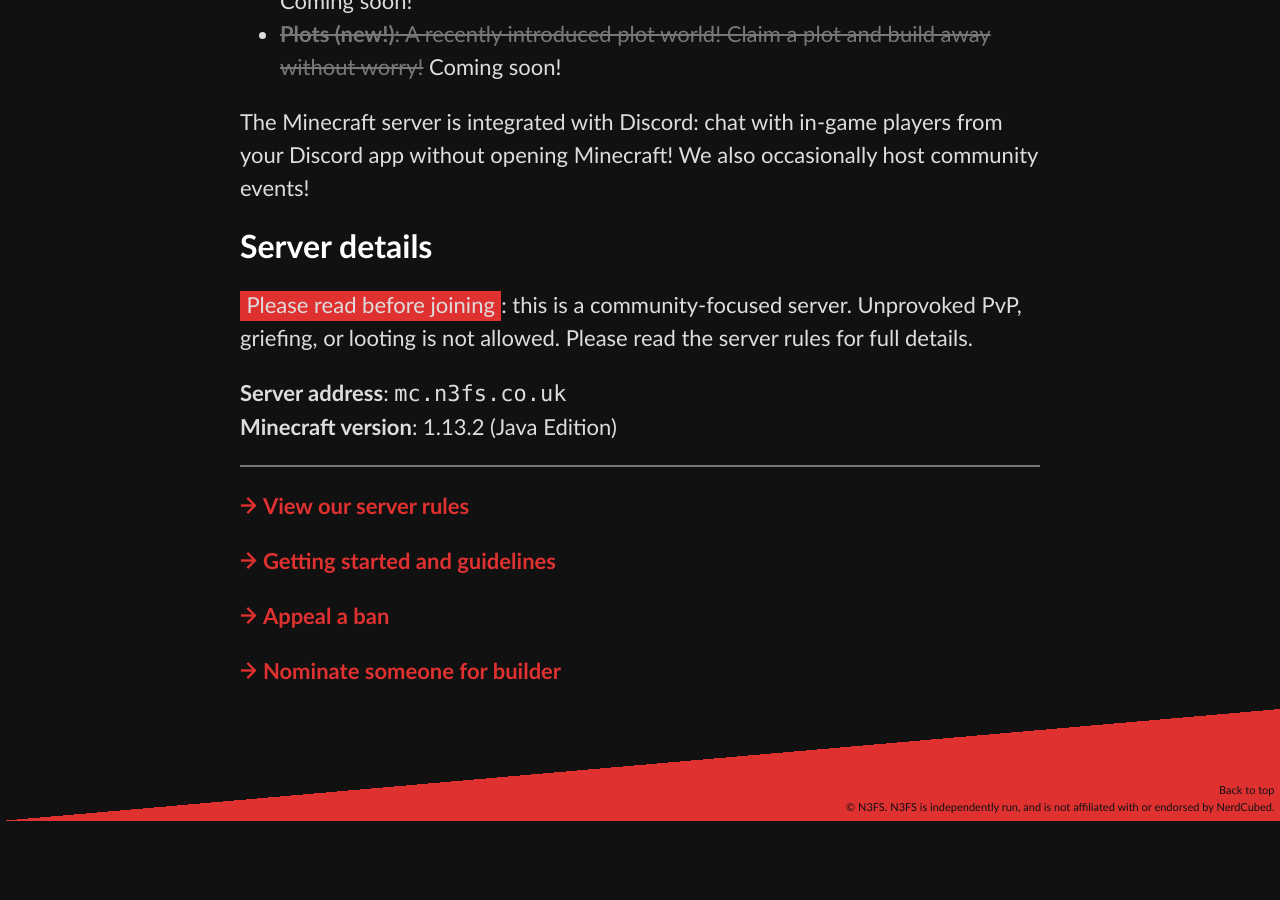
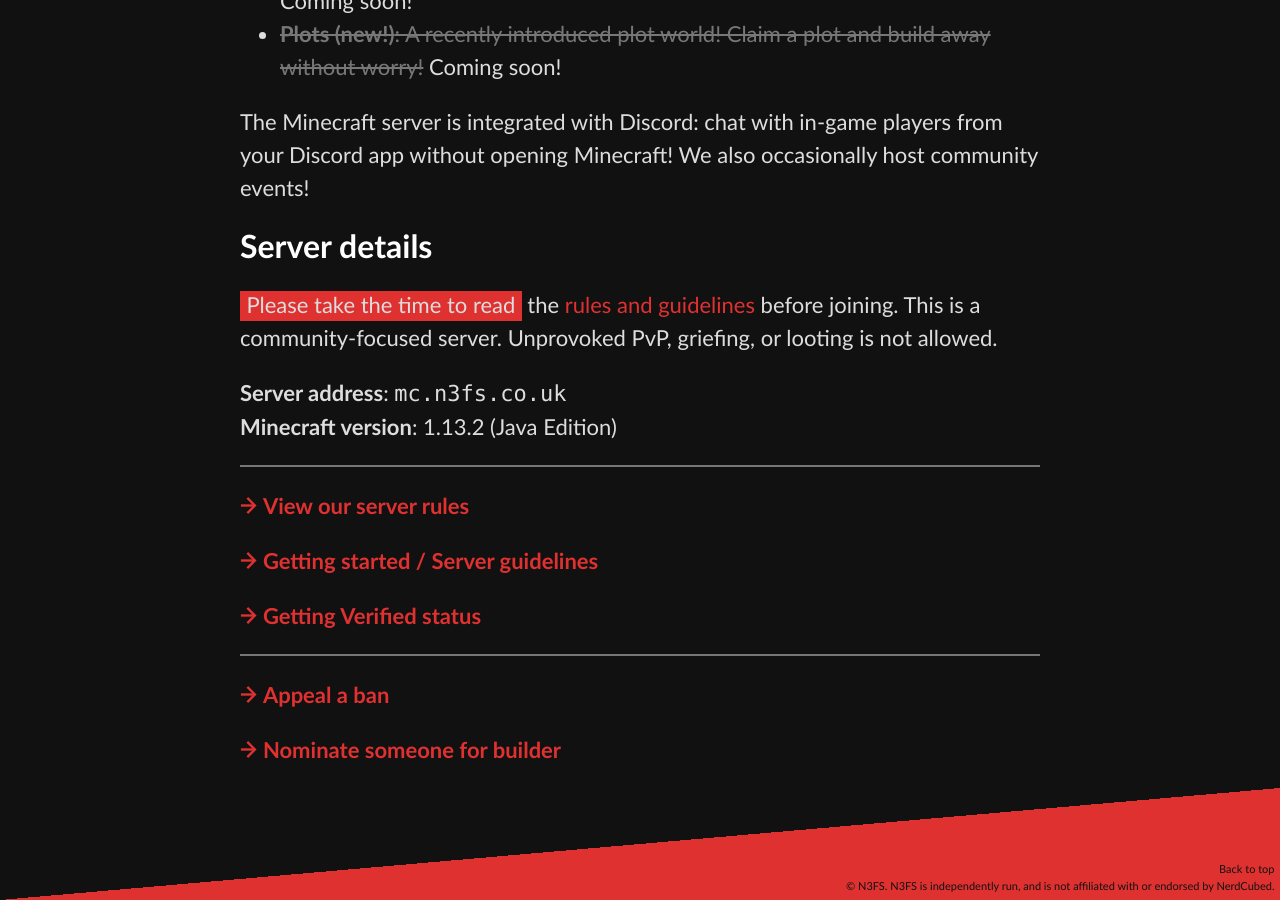
Before and after one commit to N3FS/N3FS-website, a Jekyll site: the page built from minecraft.md, in a window 1280 px wide and 900 px high, scrolled down 614 px. Built offline with Jekyll 4.4.1, drawn with Linux system fonts in a browser that asks for light colours; before the commit the page ends 1435 px from its top, so only the background shows below that.

Commit message:
Add Minecraft Verification instructions

```diff
--- a/minecraft.md
+++ b/minecraft.md
@@ -19,7 +19,7 @@ The Minecraft server is integrated with Discord: chat with in-game players from
 
 ## Server details
 
-*Please read before joining*: this is a community-focused server. Unprovoked PvP, griefing, or looting is not allowed. Please read the server rules for full details.
+*Please take the time to read* the [rules and guidelines](/help/minecraft-guidelines) before joining. This is a community-focused server. Unprovoked PvP, griefing, or looting is not allowed.
 
 **Server address**: `mc.n3fs.co.uk`
 **Minecraft version**: 1.13.2 (Java Edition)
@@ -28,7 +28,11 @@ The Minecraft server is integrated with Discord: chat with in-game players from
 
 <a href="/rules" class="action">View our server rules</a>
 
-<a href="/help/minecraft-guidelines" class="action">Getting started and guidelines</a>
+<a href="/help/minecraft-guidelines" class="action">Getting started / Server guidelines</a>
+
+<a href="/help/minecraft-verification" class="action">Getting Verified status</a>
+
+----
 
 <a href="/help/ban-appeal" class="action">Appeal a ban</a>
 
```
Also changed, not shown: _help/minecraft-verification.md (added, +19 -0 lines), help.md (+1 -0 lines).
